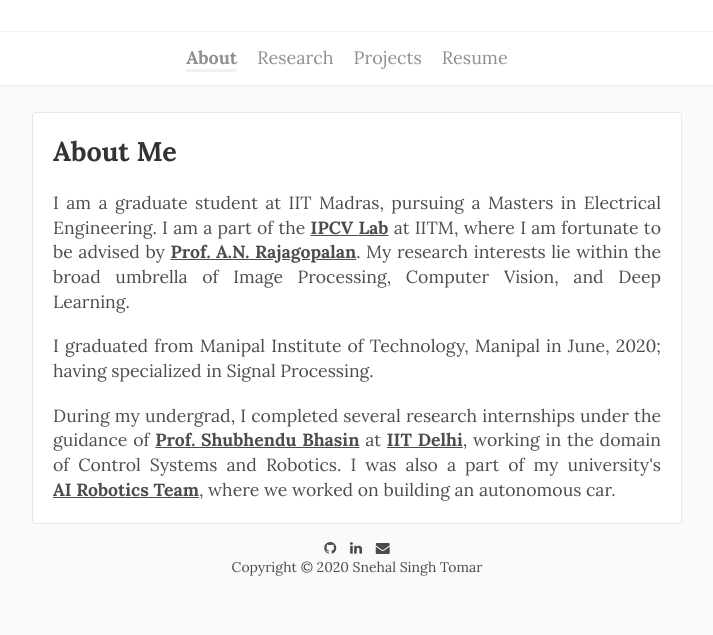
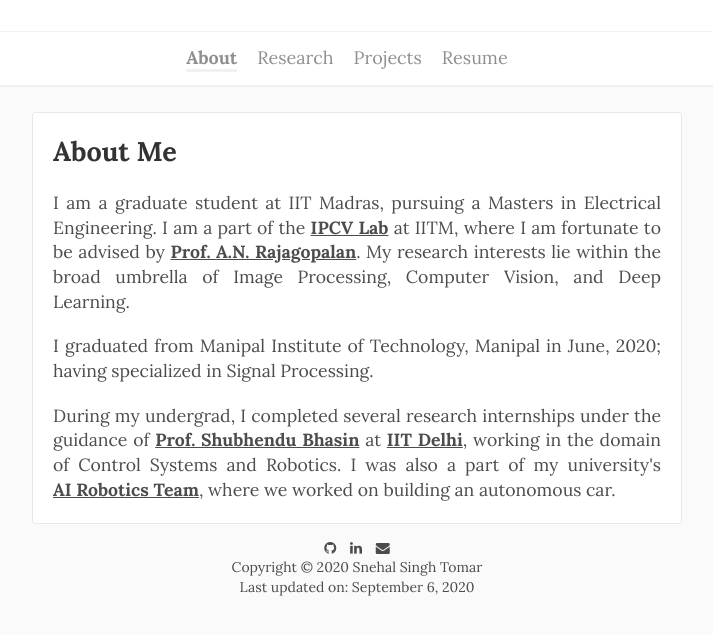
Before and after one commit to snehalstomar/previouswebsite, a Jekyll site: the page index.html, which Jekyll copies as it is, in a window 1280 px wide, cut to the strip 181-816 px from the top of the page. Shown: the whole strip, without its empty margins (283-996 px from the left). Built offline with Jekyll 4.4.1, drawn with Linux system fonts in a browser that asks for light colours; Markdown is read by kramdown in place of the engine named in the settings.

Commit message:
added update timer

```diff
--- a/index.html
+++ b/index.html
@@ -114,6 +114,7 @@
 
 
 <div>Copyright &copy 2020 Snehal Singh Tomar</div>
+<div>Last updated on: September 6, 2020</div>
 </div>
 
 </body>
--- a/projects.html
+++ b/projects.html
@@ -198,6 +198,7 @@
 
 
 <div>Copyright &copy 2020 Snehal Singh Tomar</div>
+<div>Last updated on: September 6, 2020</div>
 </div>
 
 </body>
--- a/research.html
+++ b/research.html
@@ -127,6 +127,7 @@
 
 
 <div>Copyright &copy 2020 Snehal Singh Tomar</div>
+<div>Last updated on: September 6, 2020</div>
 </div>
 
 </body>
```
